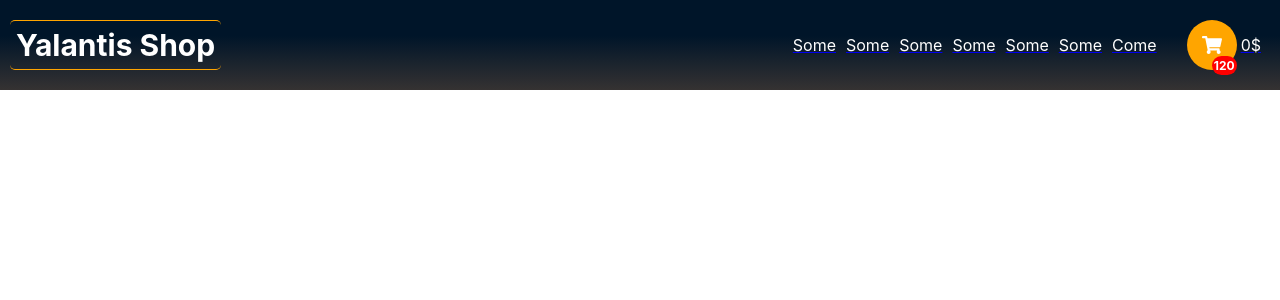
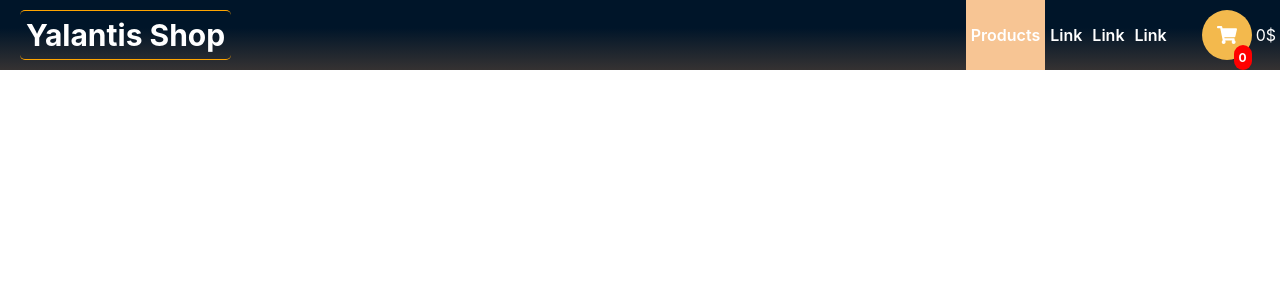
Before and after one commit to markosolopenko/YCShop, a React (Create React App) app: page /products in a window 1280 px wide. Shown: the top 300 px of the page. Built offline with nearby package versions, Linux system fonts and the light colour scheme.

Commit message:
header styled and added to root file

```diff
--- a/src/app/App.module.scss
+++ b/src/app/App.module.scss
@@ -13,7 +13,3 @@ code {
   font-family: source-code-pro, Menlo, Monaco, Consolas, "Courier New",
     monospace;
 }
-
-.link {
-  text-decoration: none;
-}
--- a/src/components/Cart/Cart.module.scss
+++ b/src/components/Cart/Cart.module.scss
@@ -1,30 +1,34 @@
 .cart-component {
   display: flex;
   align-items: center;
-  margin-left: 20px;
+  margin-left: 30px;
 }
 .cart {
   display: flex;
-  background-color: orange;
+  background-color: rgb(243, 185, 77);
   padding: 15px;
   border-radius: 30px;
 
   position: relative;
+  &:hover {
+    background-color: orange;
+  }
   &__icon {
     width: 20px;
     height: 20px;
     color: white;
   }
   &__counter {
+    padding: 5px;
     background-color: red;
     color: white;
     font-size: 12px;
     font-weight: bold;
-    padding: 2px;
-    border-radius: 100px;
+
+    border-radius: 10px;
 
     position: absolute;
-    bottom: -5px;
+    bottom: -10px;
     right: 0;
   }
 }
--- a/src/components/Cart/Cart.tsx
+++ b/src/components/Cart/Cart.tsx
@@ -1,13 +1,18 @@
+import { Link } from "react-router-dom";
+
 import { ReactComponent as CartIcon } from "../../assets/cart.svg";
+
 import s from "./Cart.module.scss";
 
 export const Cart: React.FC = () => {
   return (
     <div className={s["cart-component"]}>
-      <div className={s.cart}>
-        <CartIcon className={s.cart__icon} />
-        <div className={s.cart__counter}>120</div>
-      </div>
+      <Link to="/cart">
+        <div className={s.cart}>
+          <CartIcon className={s.cart__icon} />
+          <div className={s.cart__counter}>0</div>
+        </div>
+      </Link>
       <div className={s.amountOfMoney}>0$</div>
     </div>
   );
--- a/src/components/Header/Header.module.scss
+++ b/src/components/Header/Header.module.scss
@@ -3,7 +3,7 @@
   justify-content: space-between;
   align-items: center;
   background: linear-gradient(rgb(0, 21, 41) 40%, rgb(53, 50, 50) 100%);
-  padding: 10px;
+
   height: 70px;
   &__logo {
     color: white;
@@ -13,17 +13,31 @@
     border-top: 1px solid orange;
     padding: 6px;
     border-radius: 5px;
+    margin-left: 20px;
   }
   &__navbar {
     display: flex;
+
     list-style: none;
-    justify-content: flex-end;
-    align-items: center;
+
+    height: 100%;
 
     &__item {
+      display: flex;
+      align-items: center;
       padding: 5px;
-      color: white;
+      cursor: pointer;
+
       font-size: 16px;
+      &:hover {
+        background-color: #f7c594;
+      }
     }
   }
 }
+
+.link {
+  text-decoration: none;
+  color: white;
+  font-weight: 600;
+}
--- a/src/components/Header/Header.tsx
+++ b/src/components/Header/Header.tsx
@@ -1,31 +1,49 @@
+import { useState } from "react";
 import { Link } from "react-router-dom";
-import s from "./Header.module.scss";
+
 import { TNavbarItems } from "./types";
 import { Cart } from "../Cart/Cart";
 
+import s from "./Header.module.scss";
+
 const navbarItems: TNavbarItems[] = [
-  { id: 1, content: "Some", route: "/cart" },
-  { id: 2, content: "Some", route: "/cart" },
-  { id: 3, content: "Some", route: "/cart" },
-  { id: 4, content: "Some", route: "/cart" },
-  { id: 5, content: "Some", route: "/cart" },
-  { id: 6, content: "Some", route: "/cart" },
-  { id: 7, content: "Come", route: "/cart" },
-  { id: 8, content: <Cart />, route: "/cart" },
+  { id: 1, content: "Products", route: "/products" },
+  { id: 2, content: "Link", route: "/s" },
+  { id: 3, content: "Link", route: "/d" },
+  { id: 4, content: "Link", route: "/f" },
 ];
 
 export const Header: React.FC = () => {
+  const [activeLink, setActiveLink] = useState(1);
+
+  const setActiveLinkHandler = (id: number) => {
+    setActiveLink(id);
+  };
   return (
     <div className={s.header}>
       <div className={s.header__logo}>Yalantis Shop</div>
+
       <ul className={s.header__navbar}>
         {navbarItems.map((item) => {
           return (
-            <Link className="link" to={item.route} key={item.id}>
-              <li className={s.header__navbar__item}>{item.content}</li>
-            </Link>
+            <li
+              onClick={() => setActiveLinkHandler(item.id)}
+              className={s.header__navbar__item}
+              key={item.id}
+              style={{
+                backgroundColor:
+                  item.id === activeLink
+                    ? "#f7c594"
+                    : "linear-gradient(rgb(0, 21, 41) 40%, rgb(53, 50, 50) 100%)",
+              }}
+            >
+              <Link className={s.link} to={item.route}>
+                {item.content}
+              </Link>
+            </li>
           );
         })}
+        <Cart />
       </ul>
     </div>
   );
```
